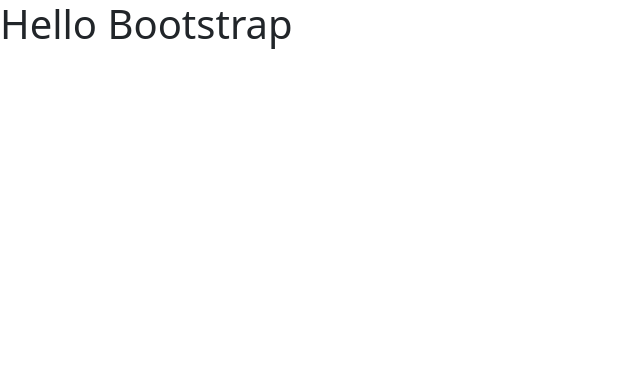
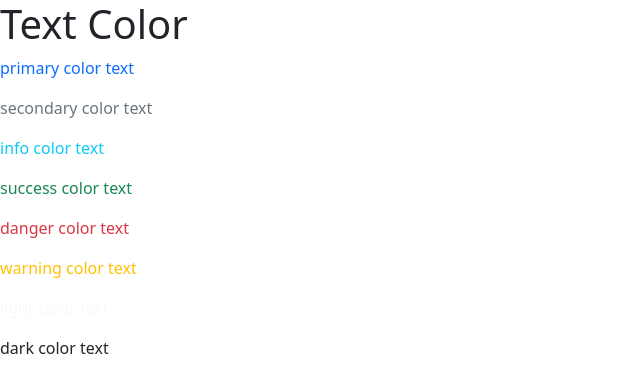
Before and after one commit to thet-aungzan/bootstrap-html, a plain HTML site: page index.html in a window 1280 px wide. Shown: the whole page, without its empty margins (0-640 px from the left). Drawn offline with nearby package versions, Linux system fonts and the light colour scheme.

Commit message:
update index.html

```diff
--- a/index.html
+++ b/index.html
@@ -8,7 +8,15 @@
 
 <body>
     <div>
-        <h1>Hello Bootstrap</h1>
+        <h1>Text Color</h1>
+        <p class="text-primary">primary color text</p>
+        <p class="text-secondary">secondary color text</p>
+        <p class="text-info">info color text</p>
+        <p class="text-success">success color text</p>
+        <p class="text-danger">danger color text</p>
+        <p class="text-warning">warning color text</p>
+        <p class="text-light">light color text</p>
+        <p class="text-dark">dark color text</p>
     </div>
 
 
```
